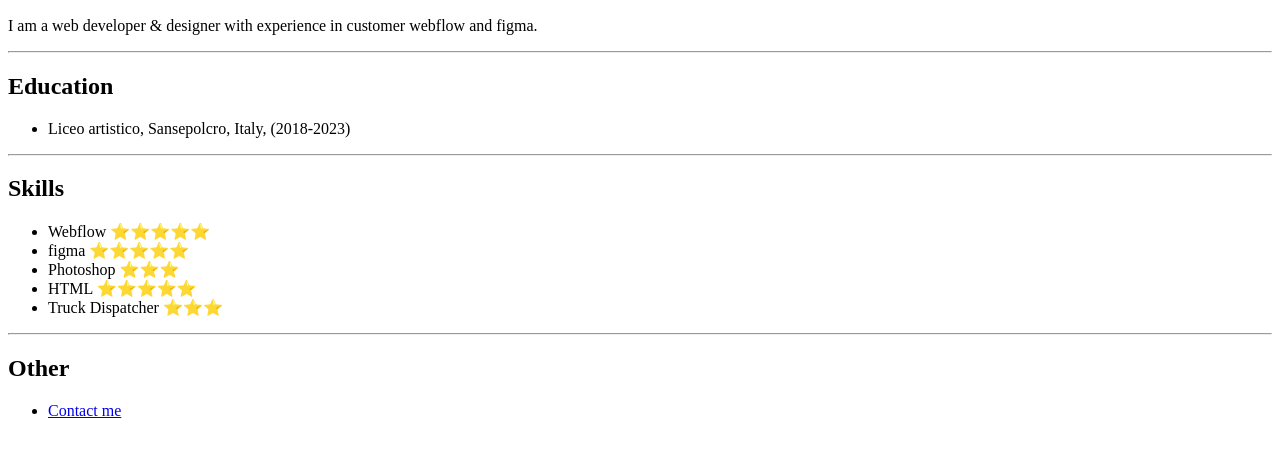
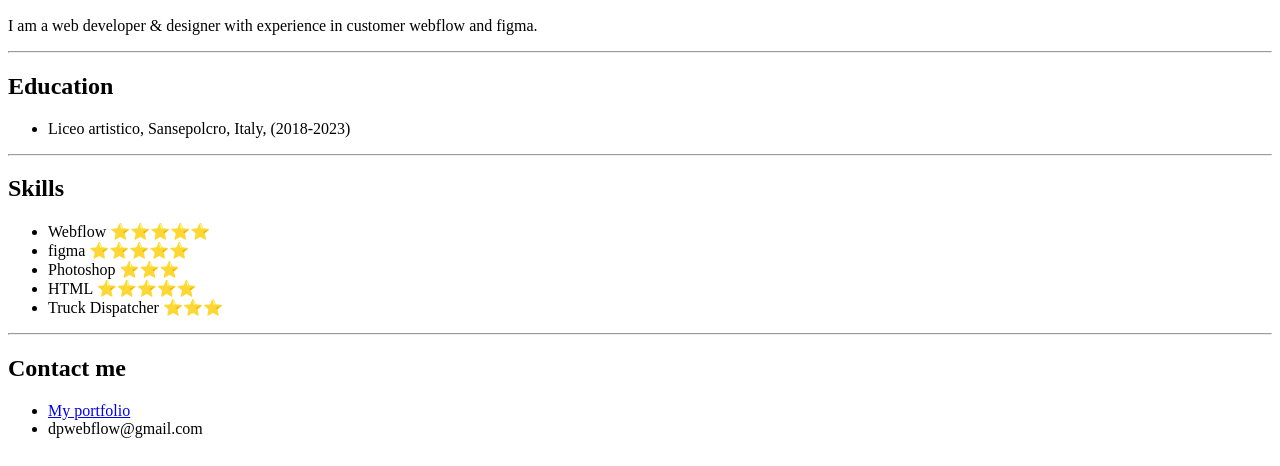
Before and after one commit to dpWebflow/Djordje-s-Portfolio, a plain HTML site: page index.html in a window 1280 px wide. Shown: the part 334-800 px from the top of the page. Drawn offline with Linux system fonts and the light colour scheme.

Commit message:
Add files via upload

```diff
--- a/index.html
+++ b/index.html
@@ -22,7 +22,10 @@
             <li>Truck Dispatcher ⭐️⭐️⭐️</li>
         </ul>
         <hr>
-        <h2>Other</h2>
-        <ul><li><a href="./contact.html">Contact me</a></li></ul>
+        <h2>Contact me</h2>
+        <ul>
+            <li><a href="https://portfolio-6d1846.webflow.io/">My portfolio</a></li>
+            <li>dpwebflow@gmail.com</li>
+        </ul>
     </body>
 </html>
```
